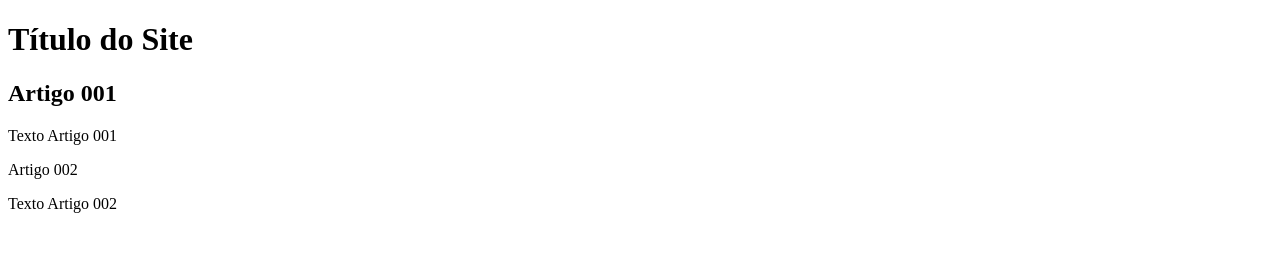
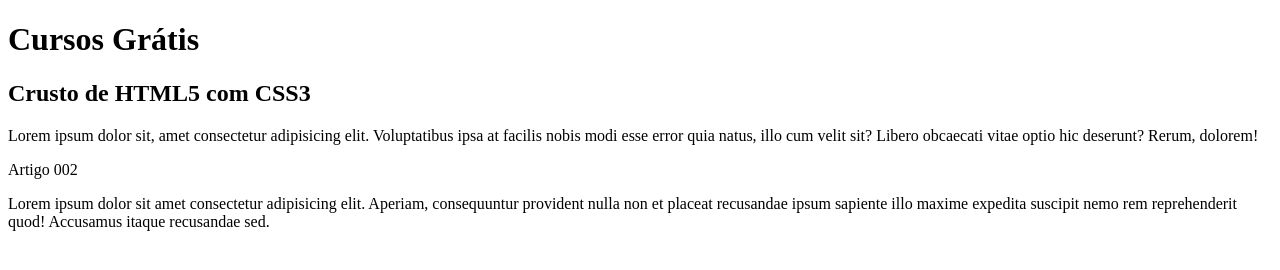
Before and after one commit to fofyecep/projeto-site, a plain HTML site: page index.html in a window 1280 px wide. Drawn offline with Linux system fonts and the light colour scheme.

Commit message:
comecei a comitar

```diff
--- a/index.html
+++ b/index.html
@@ -11,14 +11,17 @@
 <body>
     <main>
         <header>
-            <h1>Título do Site</h1>
+            <h1>Cursos Grátis</h1>
         </header>
         <article>
-            <h2>Artigo 001</h2>
-            <p>Texto Artigo 001</p>
+            <h2>Crusto de HTML5 com CSS3</h2>
+            <p>Lorem ipsum dolor sit, amet consectetur adipisicing elit. Voluptatibus ipsa at facilis nobis modi esse
+                error quia natus, illo cum velit sit? Libero obcaecati vitae optio hic deserunt? Rerum, dolorem!</p>
         </article>
         <article>Artigo 002</article>
-        <p>Texto Artigo 002</p>
+        <p>Lorem ipsum dolor sit amet consectetur adipisicing elit. Aperiam, consequuntur provident nulla non et placeat
+            recusandae ipsum sapiente illo maxime expedita suscipit nemo rem reprehenderit quod! Accusamus itaque
+            recusandae sed.</p>
     </main>
 </body>
 
```
